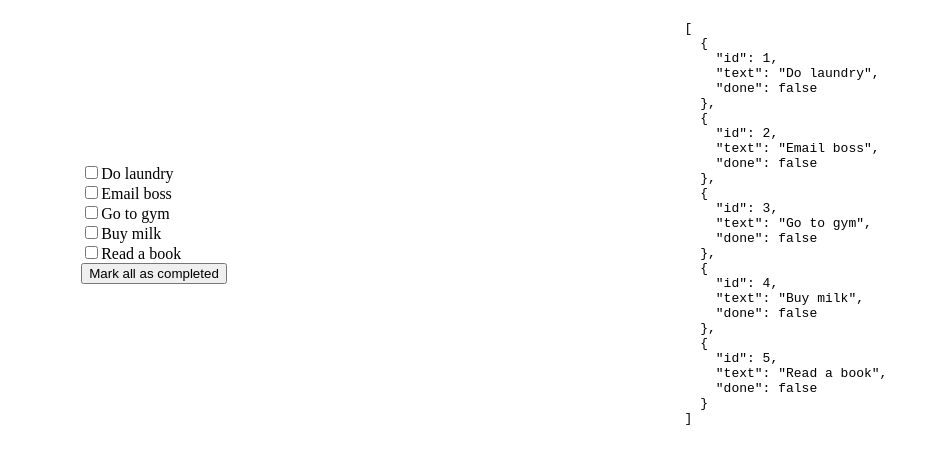
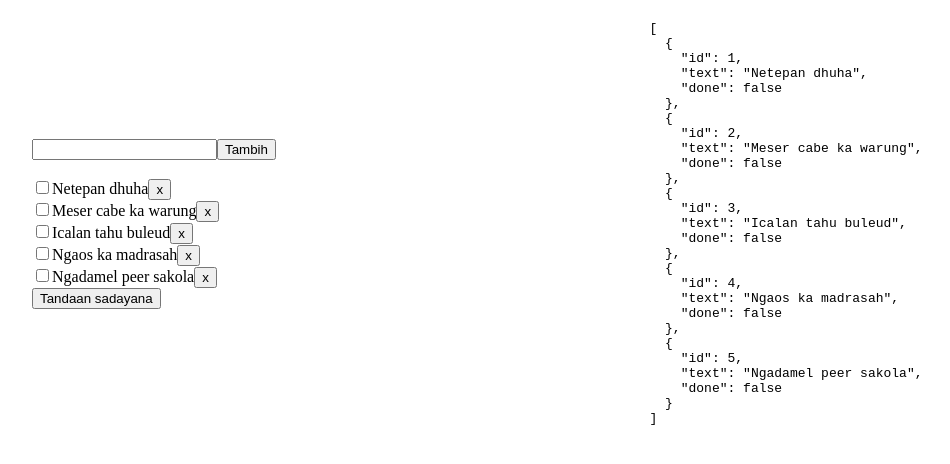
Before and after one commit to hurifajri/kudulis, a React (Create React App) app: page / in a window 1280 px wide. Shown: the top 464 px of the page, without its empty margins (170-1120 px from the left). Built offline with nearby package versions, Linux system fonts and the light colour scheme.

Commit message:
Add some functions

```diff
--- a/src/App.tsx
+++ b/src/App.tsx
@@ -1,76 +1,99 @@
 import React, { Fragment, useState } from 'react';
 
-const App = function () {
+export default function () {
   // Associated data.
   const initialTodos = [
     {
       id: 1,
-      text: 'Do laundry',
+      text: 'Netepan dhuha',
       done: false,
-      // place: 'home',
     },
     {
       id: 2,
-      text: 'Email boss',
+      text: 'Meser cabe ka warung',
       done: false,
-      // place: 'work',
     },
     {
       id: 3,
-      text: 'Go to gym',
+      text: 'Icalan tahu buleud',
       done: false,
-      // place: { custom: 'Gym' },
     },
     {
       id: 4,
-      text: 'Buy milk',
+      text: 'Ngaos ka madrasah',
       done: false,
-      // place: { custom: 'Supermarket' },
     },
-    { id: 5, text: 'Read a book', done: false },
+    {
+      id: 5,
+      text: 'Ngadamel peer sakola',
+      done: false,
+    },
   ];
   const [todos, setTodos] = useState(initialTodos);
+  const [newTodoText, setNewTodoText] = useState('');
+  const [isToggledAll, setIsToggledAll] = useState(false);
 
-  type Place = 'home' | 'work' | { custom: string };
-
+  // Type for single todo.
   type Todo = Readonly<{
     id: number;
     text: string;
     done: boolean;
-    // place is optional
-    // place?: Place;
   }>;
 
-  // Override the done property of Todo
-  type CompletedTodo = Todo & {
-    readonly done: true;
+  // Override the done property of Todo.
+  type NewTodo = Todo & { id: number; readonly done: false };
+  // type CompletedTodo = Todo & { readonly done: true };
+
+  const addTodo = function (): void {
+    const createdTodo = createTodo();
+    const updatedTodos = updateTodos(createdTodo);
+    const sortedTodos = sortTodos(updatedTodos);
+    setTodos(sortedTodos);
   };
 
-  // Takes a Place and returns a string
-  // that can be used for the place label UI
-  const placeToString = function (place: Place): string {
-    if (place === 'home') {
-      return '🏡Home';
-    } else if (place === 'work') {
-      return '🏢 Work';
-    } else {
-      // place is guaranteed to be { custom: string }
-      return '📍' + place.custom;
-    }
+  // Takes id of selected todo and filter out todos
+  // of selected todo.
+  const removeTodo = function (id: Todo['id']): void {
+    const filteredTodos = filterTodos(id);
+    setTodos(filteredTodos);
   };
 
-  // Takes an array of todo items and returns
-  // a new array where "done" is all true
-  const completeTodos = function (todos: readonly Todo[]): CompletedTodo[] {
-    return todos.map(todo => ({
-      ...todo,
-      done: true,
-    }));
+  // Takes a single todo object and update its "done" property
+  // with the opposite bolean value and "setTodos"
+  // with a new array of todo objects containing updated todo.
+  const toggleTodo = function (todo: Todo): void {
+    const updatedTodo = updateTodo(todo);
+    const updatedTodos = updateTodos(updatedTodo);
+    const sortedTodos = sortTodos(updatedTodos);
+    setTodos(sortedTodos);
+  };
+
+  // Takes array of todo objects and "setTodos"
+  // with new todo objects where "done" is all true.
+  const toggleTodos = function (todos: Todo[]): void {
+    const toggledAll = toggleAll(todos);
+    setTodos(toggledAll);
+    setIsToggledAll(!isToggledAll);
+  };
+
+  // Helper functions to filter and sort todos.
+  const filterTodos = (id: Todo['id']): Todo[] => todos.filter(todo => todo.id !== id);
+  const sortTodos = (todos: Todo[]): Todo[] => todos.sort((a, b) => a.id - b.id);
+
+  const createTodo = function (): NewTodo {
+    const ids = todos.map(todo => todo.id);
+    const id = Math.max(...ids) + 1;
+
+    return {
+      id,
+      text: newTodoText,
+      done: false,
+    };
   };
 
   // Takes a single todo object and returns
   // a new todo object containing the opposite
-  // boolean value for the "done" proprty.
+  // boolean value for the "done" property.
   const updateTodo = function (todo: Todo): Todo {
     return {
       id: todo.id,
@@ -79,29 +102,41 @@ const App = function () {
     };
   };
 
-  const updateTodos = function (todo: Todo, updatedTodo: Todo): Todo[] {
-    return [
-      ...todos.slice(0, todo.id - 1),
-      updatedTodo,
-      ...todos.slice(todo.id),
-    ];
+  // Takes a single updated todo object and returns
+  // a new array of todo objects.
+  const updateTodos = function (updatedTodo: Todo): Todo[] {
+    const filteredTodos = filterTodos(updatedTodo.id);
+    const joinedTodos = [...filteredTodos, updatedTodo];
+    return joinedTodos;
   };
 
-  const toggleTodo = function (todo: Todo): void {
-    const updatedTodo = updateTodo(todo);
-    const updatedTodos = updateTodos(todo, updatedTodo);
-    setTodos(updatedTodos);
+  // Takes an array of todo items and returns
+  // a new array where "done" is all true.
+  const toggleAll = function (todos: readonly Todo[]): Todo[] {
+    const toggledAll = todos.map(todo => {
+      const done = isToggledAll ? true : false;
+      return { ...todo, done: !done };
+    });
+    return toggledAll;
   };
 
-  const toggleTodos = function (todos: Todo[]): void {
-    const completedTodos = completeTodos(todos);
-    setTodos(completedTodos);
+  const handleSubmit = function (event: any) {
+    event.preventDefault();
+  };
+
+  const handleChange = function (event: any) {
+    setNewTodoText(event.target.value);
   };
 
   return (
     <div className="container" style={styles.flexCenter}>
       <div style={{ ...styles.flexCenter, flex: 1 }}>
         <div>
+          <form onSubmit={event => handleSubmit(event)}>
+            <input type="text" value={newTodoText} onChange={event => handleChange(event)} />
+            <button onClick={() => addTodo()}>Tambih</button>
+          </form>
+          <br />
           {todos.map(todo => (
             <Fragment key={todo.id}>
               <input
@@ -111,11 +146,12 @@ const App = function () {
                 onChange={() => toggleTodo(todo)}
               />
               <label htmlFor={`${todo.id}`}>{todo.text}</label>
+              <button onClick={() => removeTodo(todo.id)}>x</button>
               <br />
             </Fragment>
           ))}
           <button onClick={() => toggleTodos(todos)}>
-            Mark all as completed
+            {isToggledAll ? 'Hapus tanda sadayana' : 'Tandaan sadayana'}
           </button>
         </div>
       </div>
@@ -124,7 +160,7 @@ const App = function () {
       </div>
     </div>
   );
-};
+}
 
 const styles = {
   flexCenter: {
@@ -133,5 +169,3 @@ const styles = {
     alignItems: 'center',
   },
 };
-
-export default App;
```
